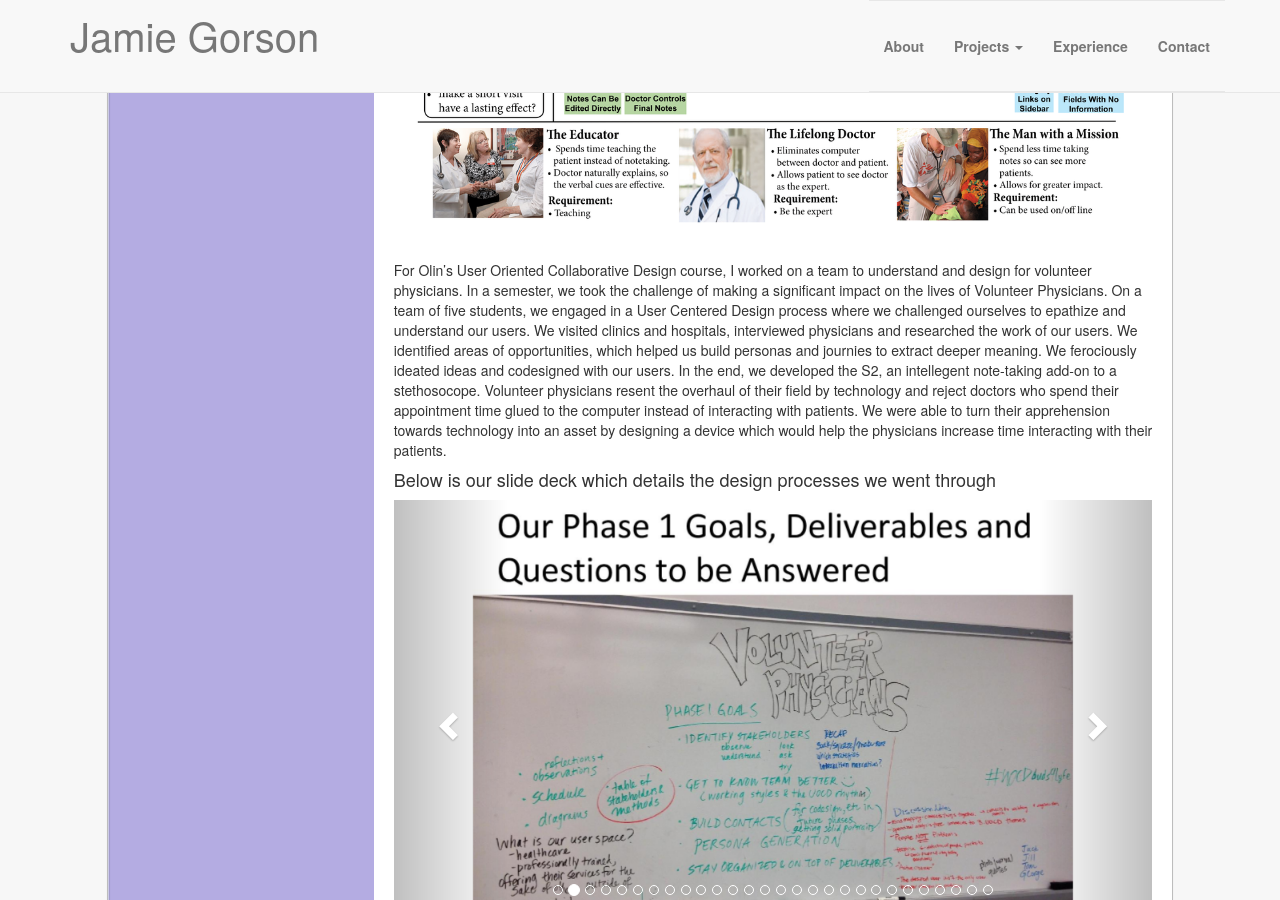
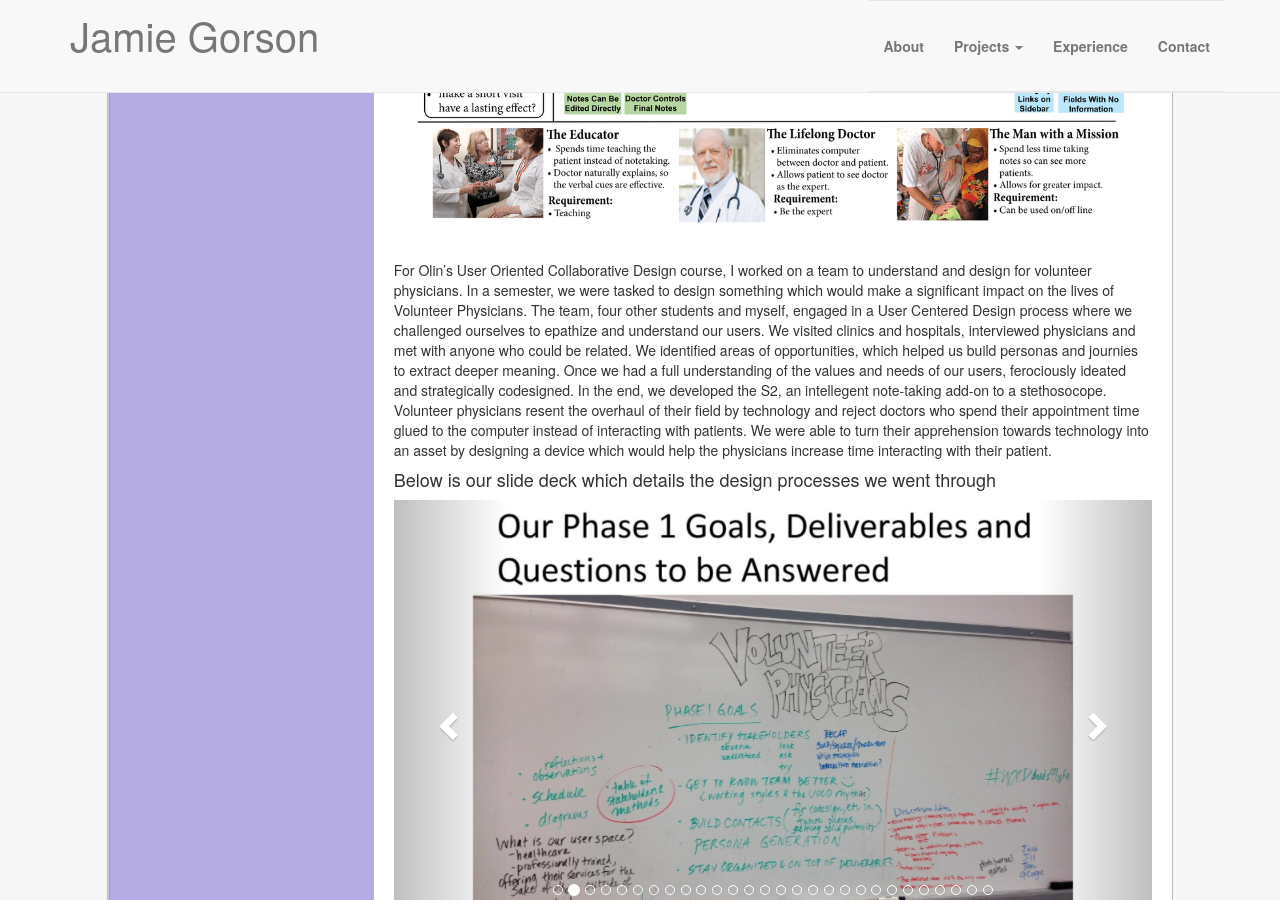
Before and after one commit to jamiesarahg/jamiesarahg.github.io, a Jekyll site: the page built from _posts/2014-05-21-Project8.md, in a window 1280 px wide and 900 px high, scrolled down 420 px. Built offline with Jekyll 4.4.1, drawn with Linux system fonts in a browser that asks for light colours; nearby versions of some CDN libraries; library files that are not in the unit come from our copies.

```diff
--- a/_posts/2014-05-21-Project8.md
+++ b/_posts/2014-05-21-Project8.md
@@ -9,8 +9,8 @@ featured: "True"
 <center><img src="images/projects/UOCDposter.png" width="95%"></center><br>
 
 
-For Olin’s User Oriented Collaborative Design course, I worked on a team to understand and design for volunteer physicians. In a semester, we took the challenge of making a significant impact on the lives of Volunteer Physicians. On a team of five students, we engaged in a User Centered Design process where we challenged ourselves to epathize and understand our users. We visited clinics and hospitals, interviewed physicians and researched the work of our users. We identified areas of opportunities, which helped us build personas and journies to extract deeper meaning. We ferociously ideated ideas and codesigned with our users.
-In the end, we developed the S2, an intellegent note-taking add-on to a stethosocope. Volunteer physicians resent the overhaul of their field by technology and reject doctors who spend their appointment time glued to the computer instead of interacting with patients. We were able to turn their apprehension towards technology into an asset by designing a device which would help the physicians increase time interacting with their patients.
+For Olin’s User Oriented Collaborative Design course, I worked on a team to understand and design for volunteer physicians. In a semester, we were tasked to design something which would make a significant impact on the lives of Volunteer Physicians. The team, four other students and myself, engaged in a User Centered Design process where we challenged ourselves to epathize and understand our users. We visited clinics and hospitals, interviewed physicians and met with anyone who could be related. We identified areas of opportunities, which helped us build personas and journies to extract deeper meaning. Once we had a full understanding of the values and needs of our users, ferociously ideated and strategically codesigned.
+In the end, we developed the S2, an intellegent note-taking add-on to a stethosocope. Volunteer physicians resent the overhaul of their field by technology and reject doctors who spend their appointment time glued to the computer instead of interacting with patients. We were able to turn their apprehension towards technology into an asset by designing a device which would help the physicians increase time interacting with their patient.
 
 <h4> Below is our slide deck which details the design processes we went through </h4>
 
```
Also changed, not shown: _posts/2013-05-10-Project2.md (+1 -1 lines), _posts/2013-12-22-Project6.md (+12 -12 lines), 8 other files.
